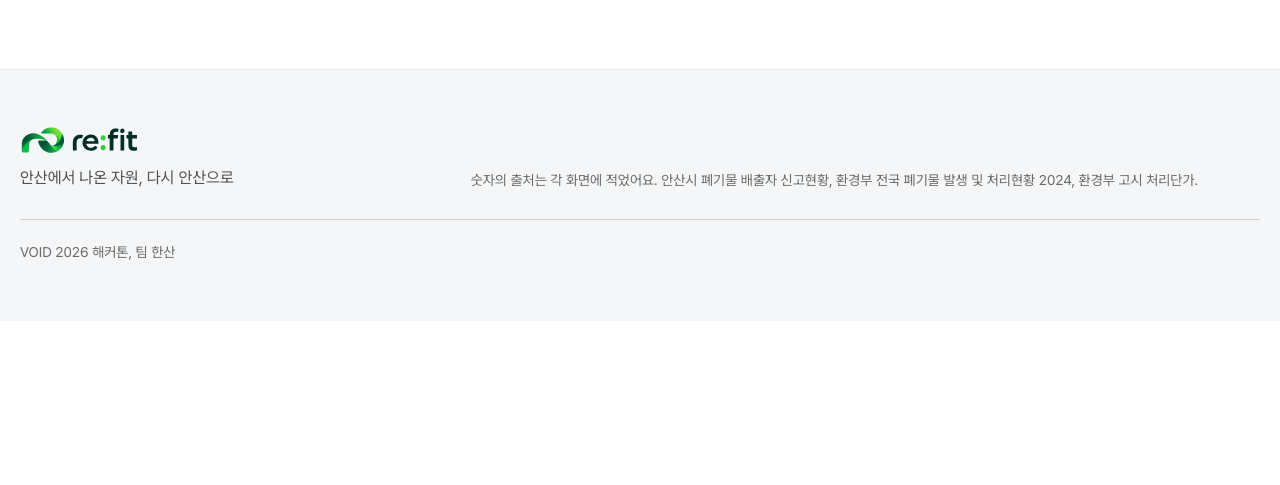
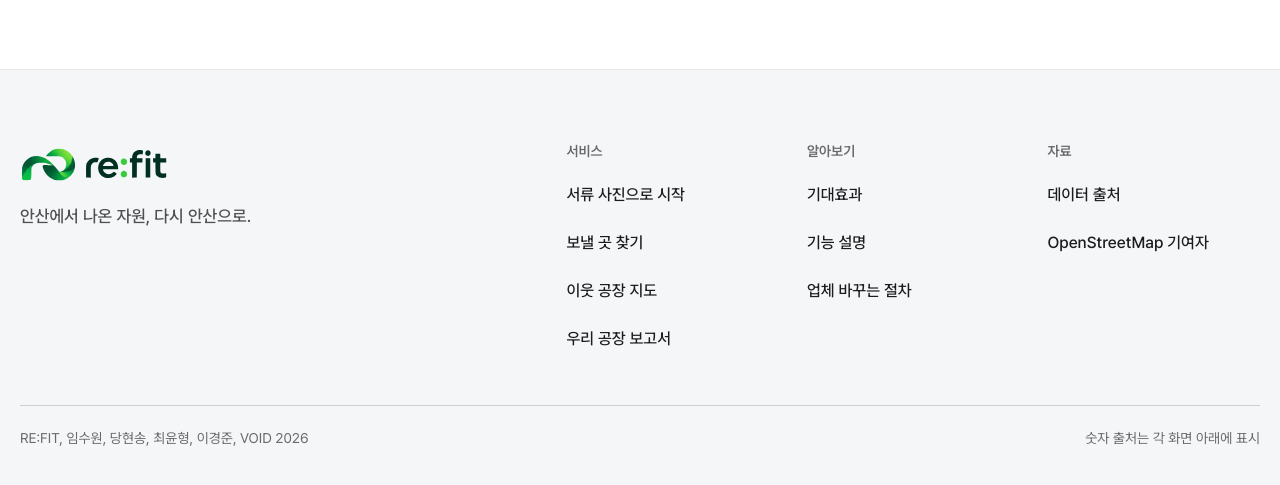
Before and after one commit to kjyxee2/keep-void2026, a Next.js app: page / in a window 1280 px wide. Shown: the part 2951-3436 px from the top of the page. Before the commit the page ends 3272 px from the top, so only its background shows below. Built offline with nearby package versions, Linux system fonts and the light colour scheme; no server answers; the database is empty.

Commit message:
푸터를 로고, 슬로건, 사이트 구조 3열로 다시 만들고 홈 폐기물 칩 5칸을 컨테이너 폭에 맞춤

```diff
--- a/components/home/WasteStats.module.css
+++ b/components/home/WasteStats.module.css
@@ -22,7 +22,8 @@
 }
 .fieldset {
   display: grid;
-  grid-template-columns: repeat(5, minmax(0, calc(var(--space-84) * 2 + var(--space-28) + var(--space-7))));
+  /* Figma 75:173: 컨테이너 폭을 5칸이 똑같이 나눠 채운다(간격 12, 가장 가까운 토큰 --space-14) */
+  grid-template-columns: repeat(5, minmax(0, 1fr));
   gap: var(--space-14);
   border: 0;
   padding: 0;
--- a/components/layout/Footer.module.css
+++ b/components/layout/Footer.module.css
@@ -1,5 +1,5 @@
-/* Hallmark · design.md: Figma RE:FIT v3 (uWAdbYtb8Wg3nQmIW4Fgb7) · theme: RE:FIT v3 (by request) · genre: modern-minimal · posture: restrained · surface: footer (logo, slogan, one source line, team) · motion: none */
-/* Hallmark · waive 26b · no :active or :disabled rules here · the footer's only control is the home logo link, which has no disabled state; its hover and active come from Logo.module.css */
+/* Hallmark · design.md: Figma RE:FIT v3 (uWAdbYtb8Wg3nQmIW4Fgb7) · theme: RE:FIT v3 (by request) · genre: modern-minimal · posture: restrained · surface: footer (logo and slogan left, three link columns right, one team line and one source line) · motion: none */
+/* Hallmark · waive 26b · no :disabled rules here · the footer holds only links (home logo, nine site links); links have hover, active and focus-visible and no disabled state */
 .footer {
   margin-top: auto;
   background: var(--color-bg-subtle);
@@ -7,20 +7,23 @@
 }
 .inner {
   display: grid;
-  grid-template-columns: minmax(0, 1fr) minmax(0, 2fr);
-  gap: var(--space-28) var(--space-56);
+  grid-template-columns: minmax(0, 2fr) minmax(0, 3fr);
+  gap: var(--space-42) var(--space-84);
   max-width: calc(var(--container-full) + var(--layout-gutter) * 2);
   margin-inline: auto;
-  padding: var(--space-56) var(--layout-gutter);
+  padding: var(--space-70) var(--layout-gutter) var(--space-42);
 }
+
 .brand {
   display: flex;
   flex-direction: column;
   align-items: flex-start;
-  gap: var(--space-10);
+  gap: var(--space-14);
 }
 .logo {
   display: inline-flex;
+  min-height: var(--touch-min);
+  align-items: center;
   border-radius: var(--radius-xs);
 }
 .logo:focus-visible {
@@ -28,24 +31,84 @@
   outline-offset: var(--focus-ring-offset);
 }
 .slogan {
-  font-size: var(--font-size-p3);
+  font-size: var(--font-size-p2);
+  font-weight: var(--font-weight-medium);
   color: var(--color-text-secondary);
 }
-.sources {
-  align-self: end;
+
+/* 사이트 구조 3열 */
+.columns {
+  display: grid;
+  grid-template-columns: repeat(3, minmax(0, 1fr));
+  gap: var(--space-28);
+}
+.column {
+  display: flex;
+  flex-direction: column;
+  gap: var(--space-7);
+  min-width: 0;
+}
+/* 열 제목: 본문보다 한 단계 작은 글자, 문장 대소문자 그대로 */
+.colTitle {
   font-size: var(--font-size-p4);
-  line-height: 1.6;
+  font-weight: var(--font-weight-semibold);
   color: var(--color-text-tertiary);
 }
-.team {
+.list {
+  display: flex;
+  flex-direction: column;
+}
+.link {
+  display: inline-flex;
+  align-items: center;
+  min-height: var(--touch-min);
+  margin-left: calc(var(--space-7) * -1);
+  padding-inline: var(--space-7);
+  border-radius: var(--radius-sm);
+  font-size: var(--font-size-p3);
+  font-weight: var(--font-weight-medium);
+  color: var(--color-text-primary);
+}
+.link:hover {
+  color: var(--color-text-brand);
+  background: var(--color-bg-tint-4);
+}
+.link:active {
+  background: var(--color-bg-tint-2);
+}
+.link:focus-visible {
+  outline: var(--focus-ring-width) solid var(--color-border-focus);
+  outline-offset: var(--focus-ring-offset);
+}
+
+/* 아래 줄: 팀 표기, 출처 안내 */
+.bottom {
   grid-column: 1 / -1;
+  display: flex;
+  flex-wrap: wrap;
+  justify-content: space-between;
+  gap: var(--space-7) var(--space-28);
   padding-top: var(--space-21);
   border-top: var(--border-width-1) solid var(--color-border-default);
+}
+.team,
+.note {
   font-size: var(--font-size-p4);
   color: var(--color-text-tertiary);
 }
+
 @media (max-width: 767px) {
   .inner {
     grid-template-columns: minmax(0, 1fr);
+    gap: var(--space-35);
+    padding-block: var(--space-42) var(--space-35);
+  }
+  /* 로고, 열 3개를 세로로, 아래 줄 */
+  .columns {
+    grid-template-columns: minmax(0, 1fr);
+    gap: var(--space-21);
+  }
+  .bottom {
+    flex-direction: column;
   }
 }
--- a/components/layout/Footer.tsx
+++ b/components/layout/Footer.tsx
@@ -1,7 +1,40 @@
-// 푸터: 팀 표기와 한 줄 출처. 자세한 출처는 숫자가 있는 화면마다(Footnote) 붙어 있어 여기서는 되풀이하지 않는다
+// 푸터: 왼쪽에 로고(헤더보다 한 단계 큼)와 슬로건, 오른쪽에 사이트 구조 3열(서비스, 알아보기, 자료).
+// 아래 줄은 팀 표기 한 줄과 "숫자 출처는 각 화면 아래에 표시" 한 줄. 자세한 출처는 숫자가 있는 화면마다(Footnote) 붙어 있어 여기서는 되풀이하지 않는다.
 import Link from 'next/link';
 import { LogoLockup } from '@/components/brand/Logo';
 import styles from './Footer.module.css';
+
+type FooterLink = { href: string; label: string; external?: boolean };
+
+const COLUMNS: { title: string; links: FooterLink[] }[] = [
+  {
+    title: '서비스',
+    links: [
+      { href: '/diagnose?start=photo', label: '서류 사진으로 시작' },
+      { href: '/diagnose', label: '보낼 곳 찾기' },
+      { href: '/map', label: '이웃 공장 지도' },
+      { href: '/report', label: '우리 공장 보고서' },
+    ],
+  },
+  {
+    title: '알아보기',
+    links: [
+      { href: '/impact', label: '기대효과' },
+      { href: '/how', label: '기능 설명' },
+      // /how 7단계 제목(components/how/StepBand.tsx의 how-step-<no>)
+      { href: '/how#how-step-07', label: '업체 바꾸는 절차' },
+    ],
+  },
+  {
+    title: '자료',
+    links: [
+      // /impact 맨 아래 출처 묶음(가정 계산 구역)
+      { href: '/impact#impact-assume', label: '데이터 출처' },
+      // 지도 타일 저작권 표기 의무
+      { href: 'https://www.openstreetmap.org/copyright', label: 'OpenStreetMap 기여자', external: true },
+    ],
+  },
+];
 
 export function Footer() {
   return (
@@ -9,14 +42,37 @@ export function Footer() {
       <div className={styles.inner}>
         <div className={styles.brand}>
           <Link href="/" className={styles.logo} aria-label="RE:FIT 홈">
-            <LogoLockup size="sm" />
+            <LogoLockup size="md" />
           </Link>
-          <p className={styles.slogan}>안산에서 나온 자원, 다시 안산으로</p>
+          <p className={styles.slogan}>안산에서 나온 자원, 다시 안산으로.</p>
         </div>
-        <p className={styles.sources}>
-          숫자의 출처는 각 화면에 적었어요. 안산시 폐기물 배출자 신고현황, 환경부 전국 폐기물 발생 및 처리현황 2024, 환경부 고시 처리단가.
-        </p>
-        <p className={styles.team}>VOID 2026 해커톤, 팀 한산</p>
+        <nav aria-label="사이트 구조" className={styles.columns}>
+          {COLUMNS.map((col) => (
+            <div key={col.title} className={styles.column}>
+              <p className={styles.colTitle}>{col.title}</p>
+              <ul role="list" className={styles.list}>
+                {col.links.map((l) => (
+                  <li key={l.href}>
+                    {l.external ? (
+                      <a href={l.href} className={styles.link} rel="noopener noreferrer" target="_blank">
+                        {l.label}
+                        <span className="sr-only"> (새 창)</span>
+                      </a>
+                    ) : (
+                      <Link href={l.href} className={styles.link}>
+                        {l.label}
+                      </Link>
+                    )}
+                  </li>
+                ))}
+              </ul>
+            </div>
+          ))}
+        </nav>
+        <div className={styles.bottom}>
+          <p className={styles.team}>RE:FIT, 임수원, 당현송, 최윤형, 이경준, VOID 2026</p>
+          <p className={styles.note}>숫자 출처는 각 화면 아래에 표시</p>
+        </div>
       </div>
     </footer>
   );
```
